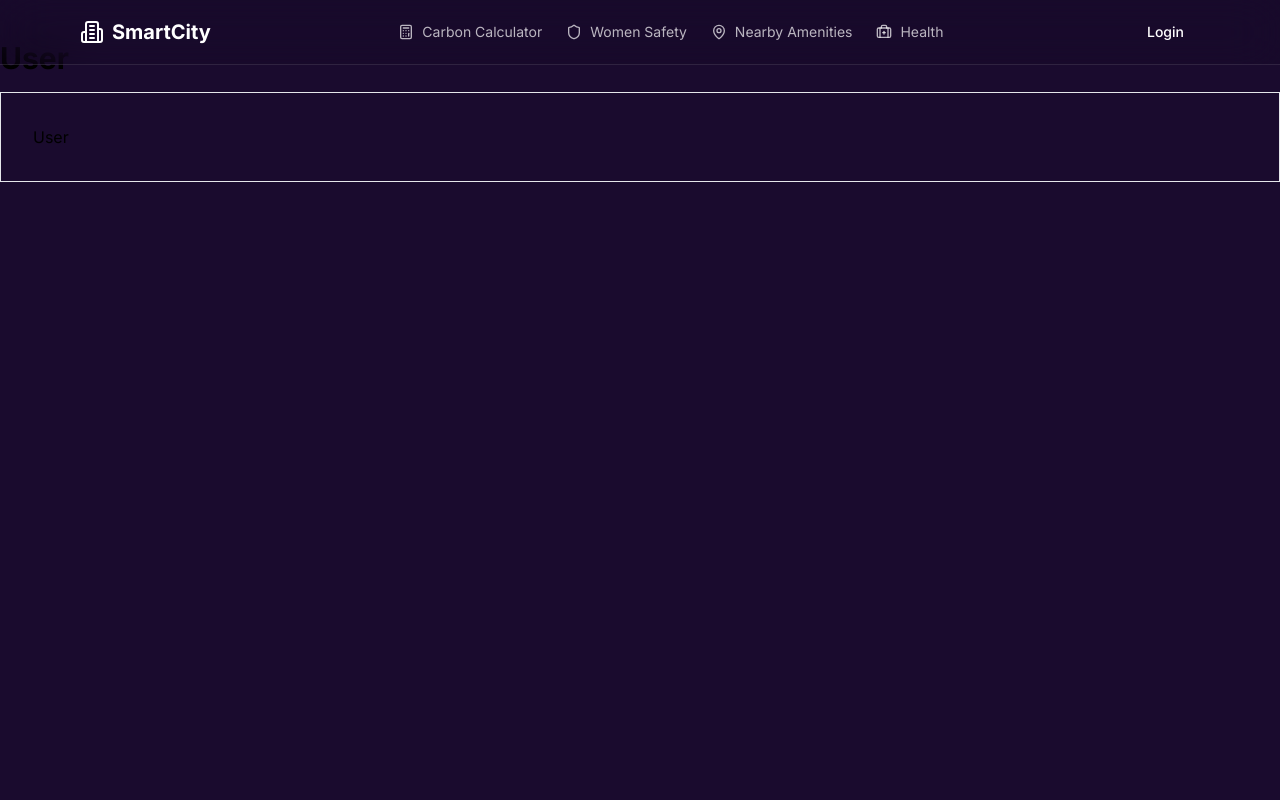
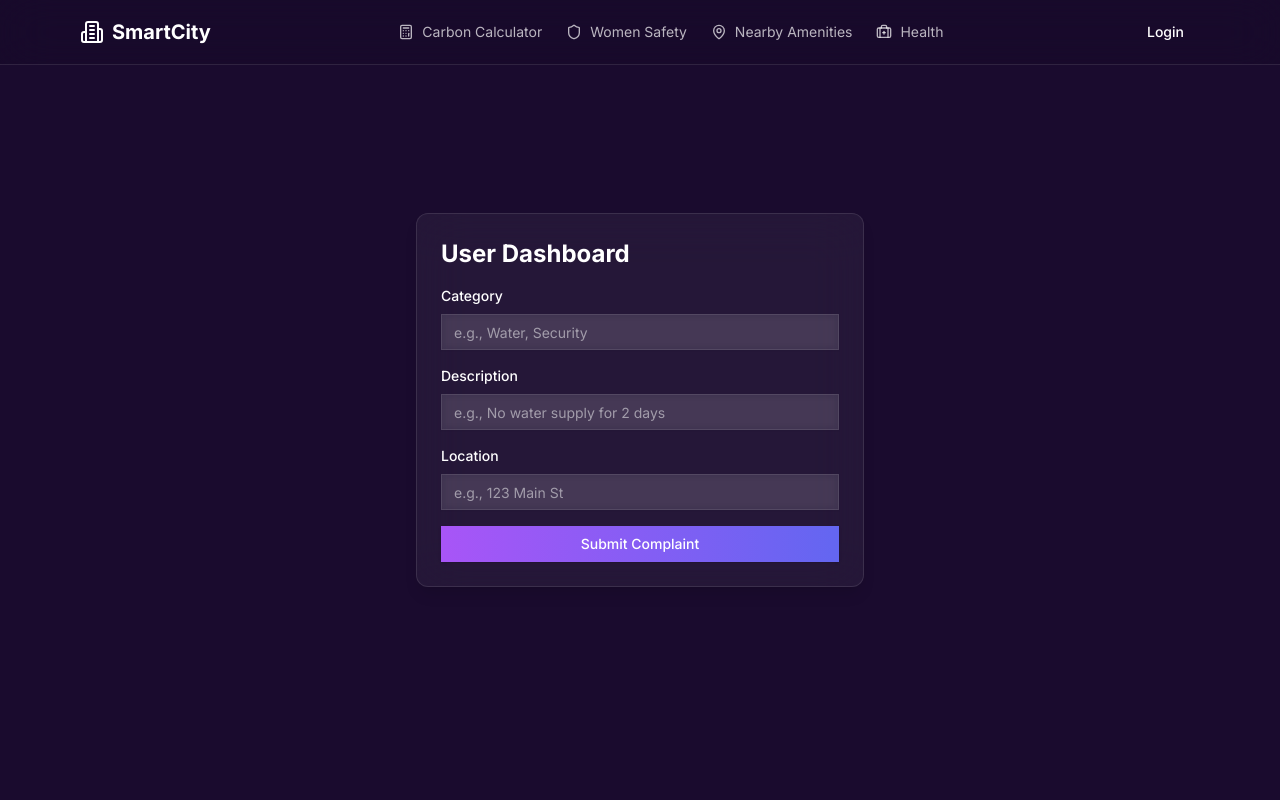
Before and after one commit to JayeshWani7/future-city, a Next.js app: page /user in a window 1280 px wide. Shown: the top 800 px of the page. Built offline with nearby package versions, Linux system fonts and the light colour scheme; no server answers.

Commit message:
confirming changes

```diff
--- a/package.json
+++ b/package.json
@@ -23,6 +23,7 @@
     "prisma": "^6.1.0",
     "react": "^19.0.0",
     "react-dom": "^19.0.0",
+    "react-firebase-hooks": "^5.1.1",
     "react-markdown": "^9.0.1",
     "react-webcam": "^7.2.0",
     "sonner": "^1.7.1",
--- /dev/null
+++ b/src/app/context/AuthContext.tsx
@@ -0,0 +1,52 @@
+"use client";
+
+import { createContext, useContext, useEffect, useState } from "react";
+import { onAuthStateChanged, User } from "firebase/auth";
+import { doc, getDoc } from "firebase/firestore";
+import { auth, db } from "@/config/firebaseConfig";
+
+interface AuthContextType {
+  user: User | null;
+  role: "user" | "admin" | null;
+  loading: boolean;
+}
+
+const AuthContext = createContext<AuthContextType>({
+  user: null,
+  role: null,
+  loading: true,
+});
+
+export function AuthProvider({ children }: { children: React.ReactNode }) {
+  const [user, setUser] = useState<User | null>(null);
+  const [role, setRole] = useState<"user" | "admin" | null>(null);
+  const [loading, setLoading] = useState(true);
+
+  useEffect(() => {
+    const unsubscribe = onAuthStateChanged(auth, async (firebaseUser) => {
+      setUser(firebaseUser);
+      if (firebaseUser) {
+        // Fetch user role from Firestore
+        const roleDoc = await getDoc(doc(db, "users", firebaseUser.uid));
+        if (roleDoc.exists()) {
+          setRole(roleDoc.data().role as "user" | "admin");
+        }
+      } else {
+        setRole(null);
+      }
+      setLoading(false);
+    });
+
+    return () => unsubscribe();
+  }, []);
+
+  return (
+    <AuthContext.Provider value={{ user, role, loading }}>
+      {children}
+    </AuthContext.Provider>
+  );
+}
+
+export function useAuth() {
+  return useContext(AuthContext);
+}
--- a/src/app/layout.tsx
+++ b/src/app/layout.tsx
@@ -5,6 +5,7 @@ import "./globals.css";
 
 import { Inter } from 'next/font/google'
 import { Header } from "@/components/header"
+import { AuthProvider } from "@/app/context/AuthContext";
 
 const inter = Inter({ subsets: ["latin"] })
 
@@ -18,6 +19,7 @@ export default function RootLayout({
       <body className={`${inter.className} bg-[#1a0b2e]`}>
         <Header />
         {children}
+        <AuthProvider>{children}</AuthProvider>
       </body>
     </html>
   )
--- a/src/app/user/page.tsx
+++ b/src/app/user/page.tsx
@@ -1,10 +1,95 @@
-export default function user() {
-    return (
-      <div className="container py-10">
-        <h1 className="text-3xl font-bold mb-4">User</h1>
-        <div className="rounded-lg border bg-card p-8 text-card-foreground">
-          User
-        </div>
+"use client";
+
+import { useState } from "react";
+import { db } from "@/config/firebaseConfig";
+import { addDoc, collection, Timestamp } from "firebase/firestore";
+import { useAuthState } from "react-firebase-hooks/auth";
+import { auth } from "@/config/firebaseConfig";
+import { Input } from "@/components/ui/input";
+import { Button } from "@/components/ui/button";
+
+export default function UserDashboard() {
+  const [user] = useAuthState(auth);
+  const [category, setCategory] = useState("");
+  const [description, setDescription] = useState("");
+  const [location, setLocation] = useState("");
+  const [isSubmitting, setIsSubmitting] = useState(false);
+
+  const handleSubmit = async (e: React.FormEvent) => {
+    e.preventDefault();
+    setIsSubmitting(true);
+
+    try {
+      if (!user) throw new Error("User not authenticated");
+
+      await addDoc(collection(db, "complaints"), {
+        category,
+        description,
+        location,
+        status: "pending",
+        userId: user.uid,
+        createdAt: Timestamp.now(),
+      });
+
+      alert("Complaint registered successfully.");
+      setCategory("");
+      setDescription("");
+      setLocation("");
+    } catch (error) {
+      console.error("Error registering complaint:", error);
+      alert("Failed to register complaint. Please try again.");
+    } finally {
+      setIsSubmitting(false);
+    }
+  };
+
+  return (
+    <div className="min-h-screen flex items-center justify-center p-4" style={{ background: "#1a0b2e" }}>
+      <div className="w-full max-w-md p-6 bg-white/5 border border-white/10 backdrop-blur-xl rounded-xl shadow-lg">
+        <h1 className="text-2xl font-bold text-white mb-4">User Dashboard</h1>
+        <form onSubmit={handleSubmit} className="space-y-4">
+          <div>
+            <label className="block text-sm font-medium text-white mb-2">Category</label>
+            <Input
+              type="text"
+              value={category}
+              onChange={(e) => setCategory(e.target.value)}
+              required
+              placeholder="e.g., Water, Security"
+              className="border-white/10 bg-white/10 text-white placeholder:text-white/50 rounded-lg backdrop-blur-sm"
+            />
+          </div>
+          <div>
+            <label className="block text-sm font-medium text-white mb-2">Description</label>
+            <Input
+              type="text"
+              value={description}
+              onChange={(e) => setDescription(e.target.value)}
+              required
+              placeholder="e.g., No water supply for 2 days"
+              className="border-white/10 bg-white/10 text-white placeholder:text-white/50 rounded-lg backdrop-blur-sm"
+            />
+          </div>
+          <div>
+            <label className="block text-sm font-medium text-white mb-2">Location</label>
+            <Input
+              type="text"
+              value={location}
+              onChange={(e) => setLocation(e.target.value)}
+              required
+              placeholder="e.g., 123 Main St"
+              className="border-white/10 bg-white/10 text-white placeholder:text-white/50 rounded-lg backdrop-blur-sm"
+            />
+          </div>
+          <Button
+            type="submit"
+            className="w-full bg-gradient-to-r from-purple-500 to-indigo-500 hover:from-purple-600 hover:to-indigo-600 text-white rounded-lg animate-glow"
+            disabled={isSubmitting}
+          >
+            {isSubmitting ? "Submitting..." : "Submit Complaint"}
+          </Button>
+        </form>
       </div>
-    )
-  }
+    </div>
+  );
+}
--- a/src/components/admin.tsx
+++ /dev/null
@@ -1,6 +0,0 @@
-"use client";
-export function Header() {
-    return (
-        <div><h1>admin</h1></div>
-    )
-}
--- a/src/config/firebaseConfig.ts
+++ b/src/config/firebaseConfig.ts
@@ -19,4 +19,4 @@ const app = initializeApp(firebaseConfig);
 const auth = getAuth(app); // Authentication
 const db = getFirestore(app); // Firestore Database
 
-export { auth, db };
+export { auth, db, app };
```
Also changed, not shown: middleware.ts (added, +46 -0 lines), 1 other file (tests, documents, lock files or other folders).
